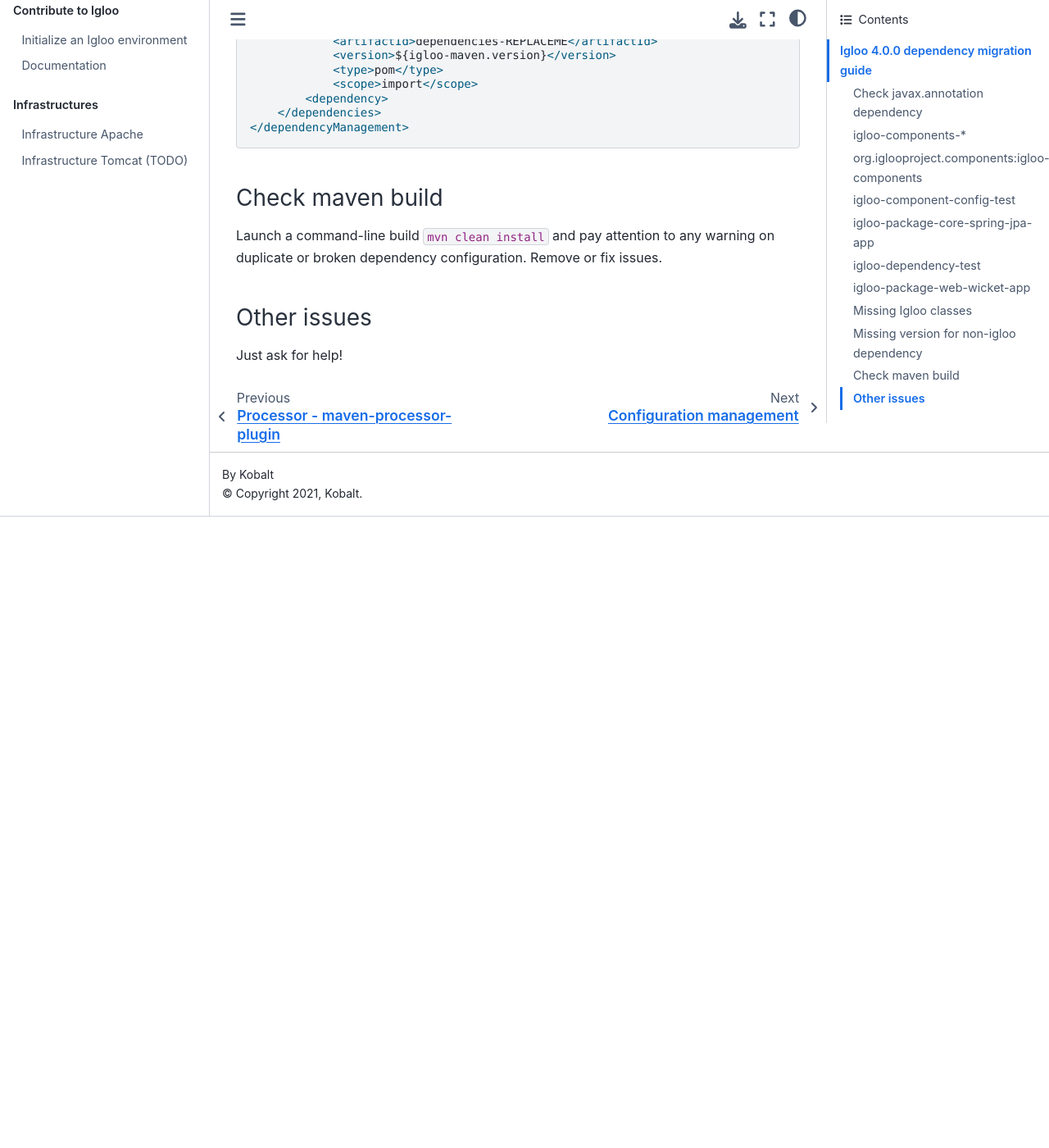
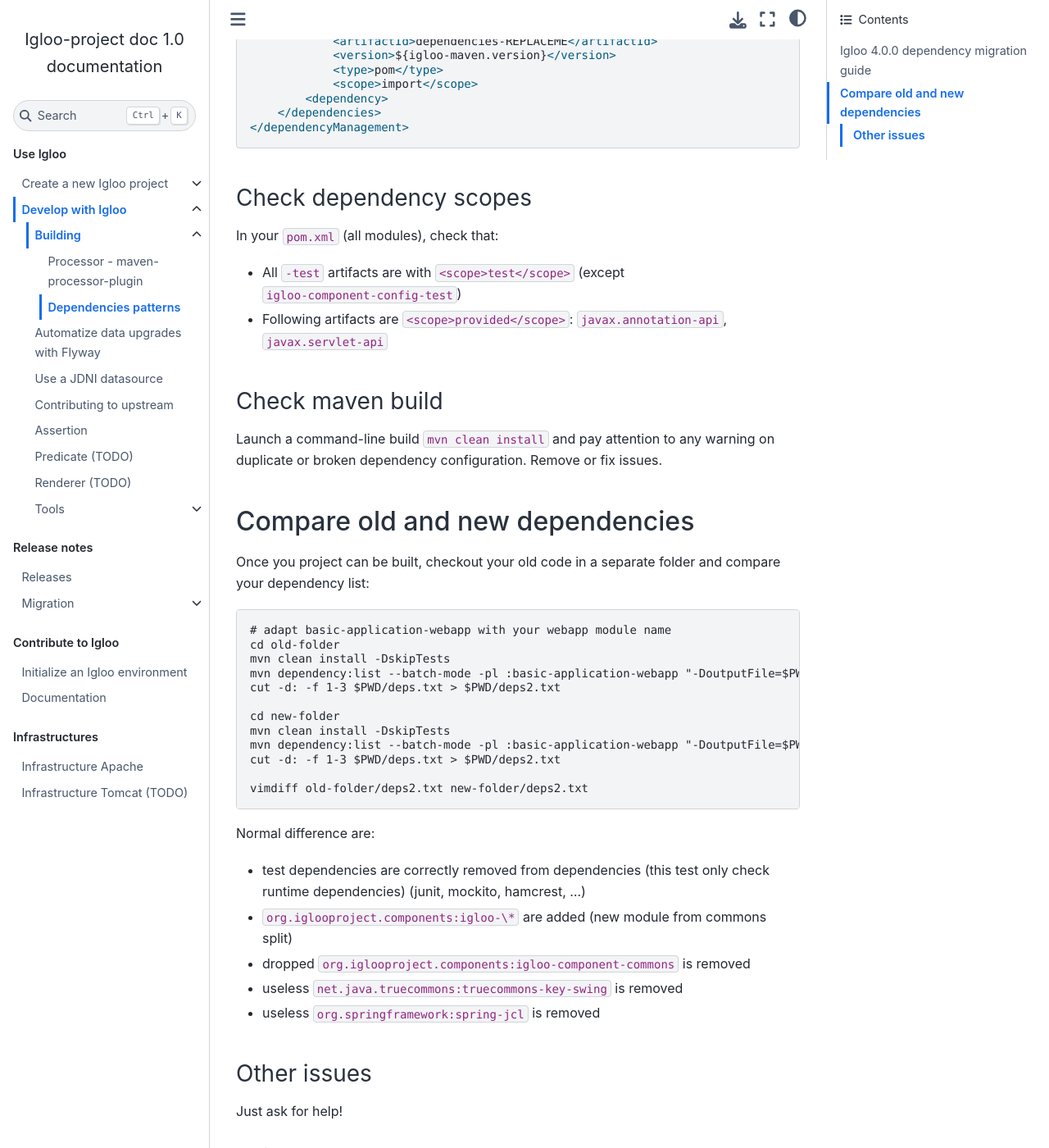
Before and after one commit to igloo-project/igloo-doc, a Sphinx documentation site: the page built from source/usage/features/dependencies.md, in a window 1280 px wide and 1400 px high, scrolled down 6487 px. Shown: the whole window at 82% size. Built offline with Sphinx 7.4.7 and the Sphinx Book theme 1.1.4, drawn with Linux system fonts in a browser that asks for light colours; before the commit the page ends 7117 px from its top, so only the background shows below that.

Commit message:
migration 4.0: migration steps and checks

````diff
--- a/source/usage/features/dependencies.md
+++ b/source/usage/features/dependencies.md
@@ -327,10 +327,44 @@
 </dependencyManagement>
 ```
 
+### Check dependency scopes
+
+In your `pom.xml` (all modules), check that:
+
+* All `-test` artifacts are with `<scope>test</scope>` (except `igloo-component-config-test`)
+* Following artifacts are `<scope>provided</scope>`: `javax.annotation-api`, `javax.servlet-api`
+
 ### Check maven build
 
 Launch a command-line build `mvn clean install` and pay attention to any warning on duplicate or broken dependency configuration. Remove or fix issues.
 
+## Compare old and new dependencies
+
+Once you project can be built, checkout your old code in a separate folder and compare your dependency list:
+
+```
+# adapt basic-application-webapp with your webapp module name
+cd old-folder
+mvn clean install -DskipTests
+mvn dependency:list --batch-mode -pl :basic-application-webapp "-DoutputFile=$PWD/deps.txt" -Dsort=true -DincludeScope=runtime -DincludeTypes=jar
+cut -d: -f 1-3 $PWD/deps.txt > $PWD/deps2.txt
+
+cd new-folder
+mvn clean install -DskipTests
+mvn dependency:list --batch-mode -pl :basic-application-webapp "-DoutputFile=$PWD/deps.txt" -Dsort=true -DincludeScope=runtime -DincludeTypes=jar
+cut -d: -f 1-3 $PWD/deps.txt > $PWD/deps2.txt
+
+vimdiff old-folder/deps2.txt new-folder/deps2.txt
+```
+
+Normal difference are:
+
+* test dependencies are correctly removed from dependencies (this test only check runtime dependencies) (junit, mockito, hamcrest, ...)
+* `org.iglooproject.components:igloo-\*` are added (new module from commons split)
+* dropped `org.iglooproject.components:igloo-component-commons` is removed
+* useless `net.java.truecommons:truecommons-key-swing` is removed
+* useless `org.springframework:spring-jcl` is removed
+
 ### Other issues
 
 Just ask for help!
````
Also changed, not shown: source/release-notes/releases-4.x.md (+3 -1 lines).
